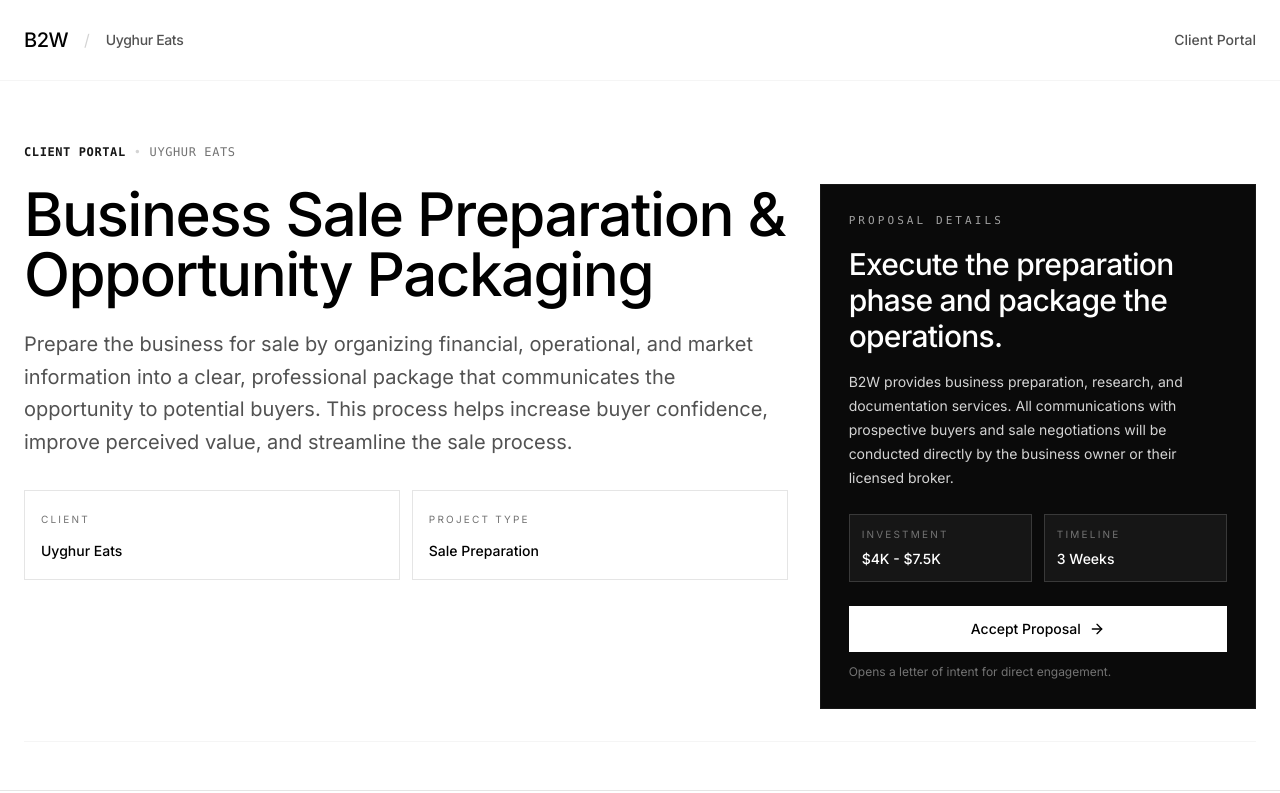
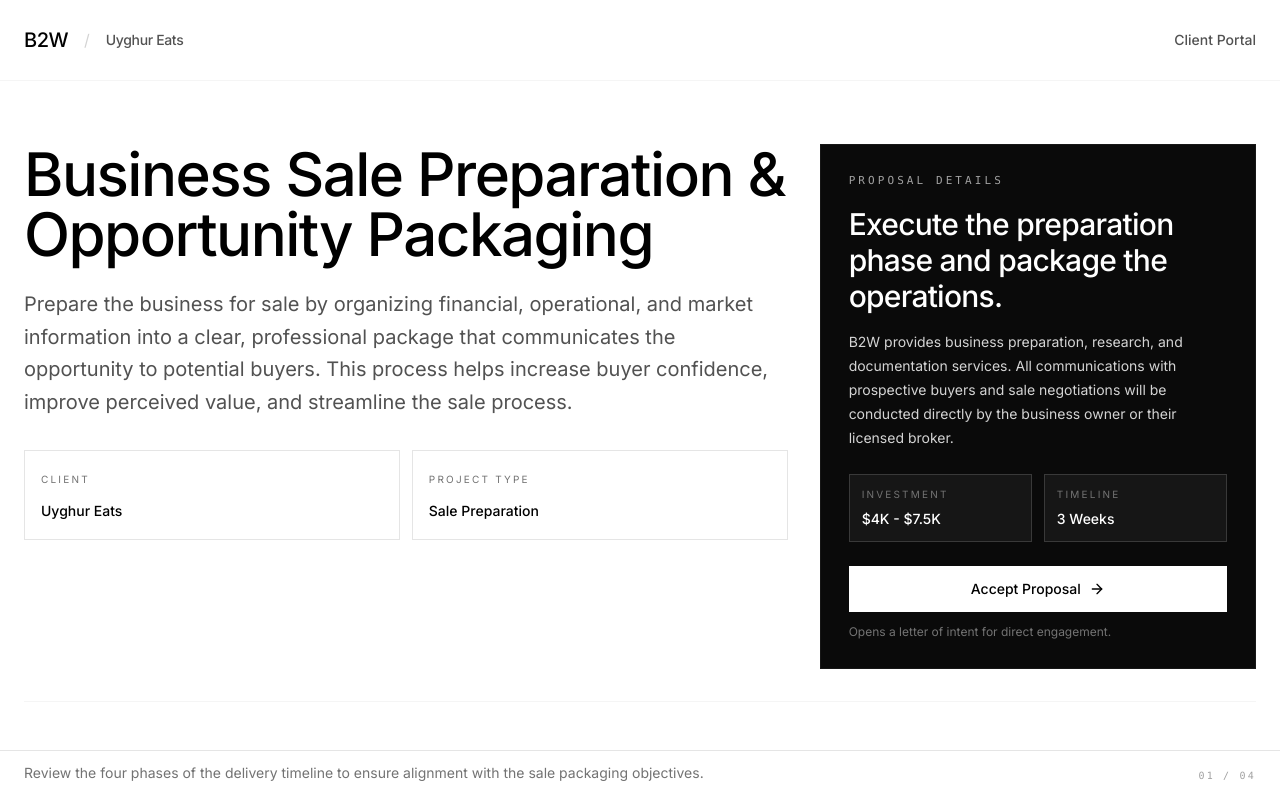
Before and after one commit to aliahm08/B2W, a React (Vite) app: page /client/uyghur-eats in a window 1280 px wide. Shown: the top 793 px of the page. Built offline with nearby package versions, Linux system fonts and the light colour scheme.

Commit message:
chore: remove Client Portal eyebrow text from hero section.

```diff
--- a/src/pages/client/UyghurEatsClientPortal.tsx
+++ b/src/pages/client/UyghurEatsClientPortal.tsx
@@ -105,12 +105,6 @@ export default function UyghurEatsClientPortal() {
                 transition={{ duration: 0.6 }}
             >
                 <header className={projectPageHeaderClassName}>
-                    <div className={projectPageEyebrowClassName}>
-                        <span className="font-semibold text-neutral-900">Client Portal</span>
-                        <span className="text-neutral-300">•</span>
-                        <span>Uyghur Eats</span>
-                    </div>
-
                     <div className={projectHeroGridClassNames.profile}>
                         <div>
                             <h1 className="mb-6 text-4xl font-medium tracking-tight md:text-6xl">
```
